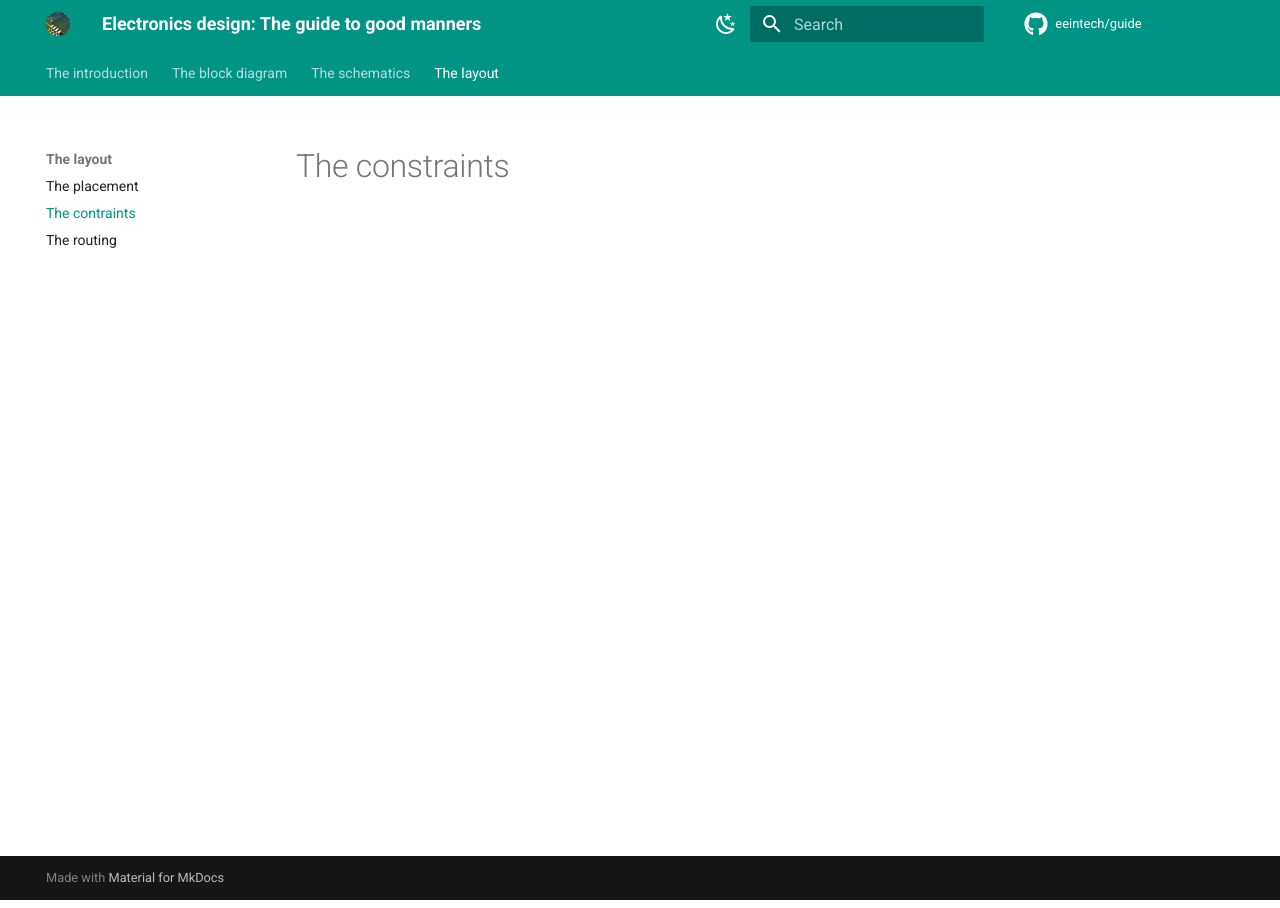
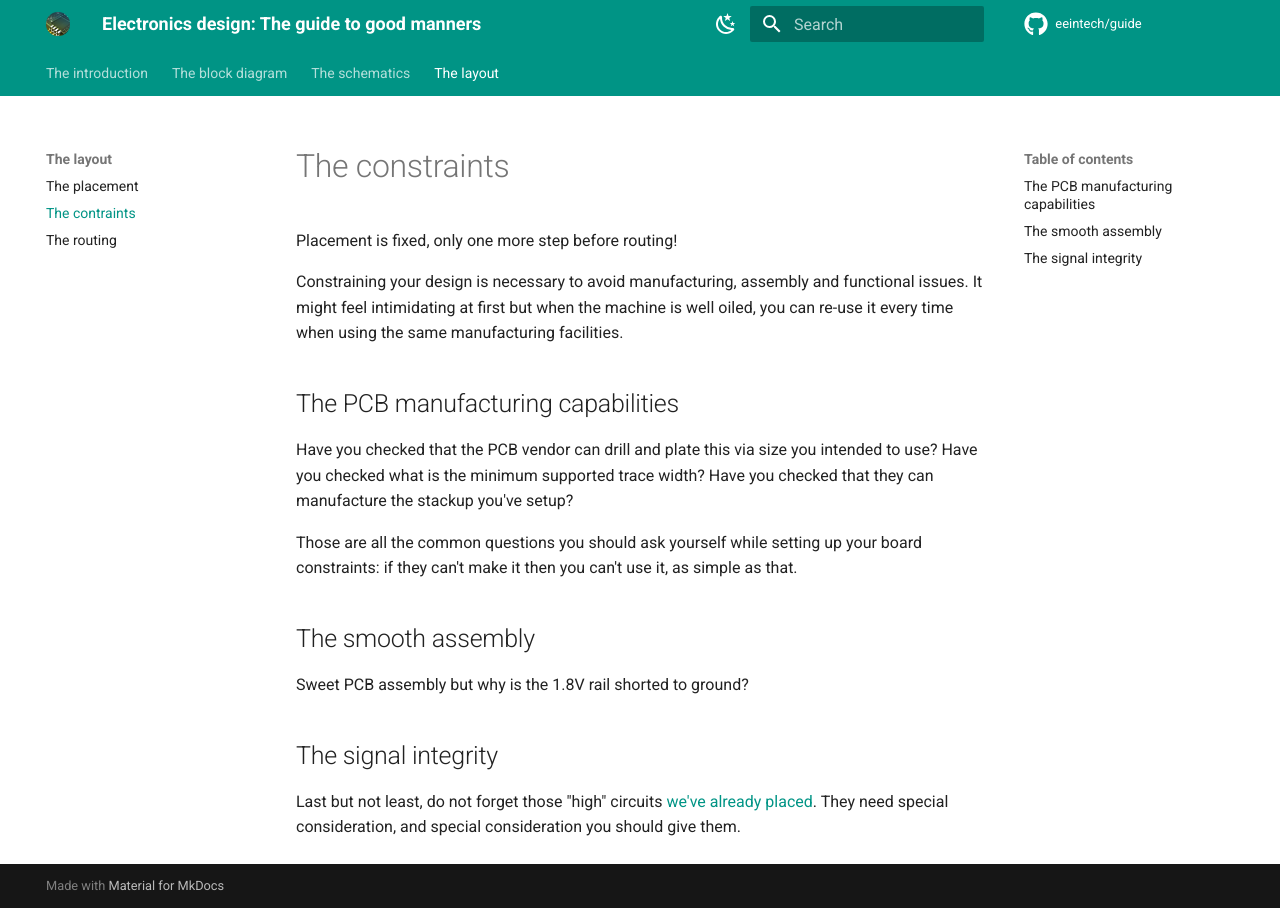
Before and after one commit to eeintech/guide, an MkDocs documentation site: the page built from docs/l_constraint.md, in a window 1280 px wide. Built offline with MkDocs 1.6.1 and Material for MkDocs 9.7.7, drawn with Linux system fonts in a browser that asks for light colours; comment, search, counter and statistics services are not loaded.

Commit message:
Started constraints

```diff
--- a/docs/l_constraint.md
+++ b/docs/l_constraint.md
@@ -1 +1,23 @@
 # The constraints
+
+Placement is fixed, only one more step before routing!
+
+Constraining your design is necessary to avoid manufacturing, assembly and functional issues.
+It might feel intimidating at first but when the machine is well oiled, you can re-use it every time when using the same manufacturing facilities.
+
+## The PCB manufacturing capabilities
+
+Have you checked that the PCB vendor can drill and plate this via size you intended to use?
+Have you checked what is the minimum supported trace width?
+Have you checked that they can manufacture the stackup you've setup?
+
+Those are all the common questions you should ask yourself while setting up your board constraints: if they can't make it then you can't use it, as simple as that.
+
+## The smooth assembly
+
+Sweet PCB assembly but why is the 1.8V rail shorted to ground?
+
+## The signal integrity
+
+Last but not least, do not forget those "high" circuits [we've already placed](../l_place/#the-high-circuits).
+They need special consideration, and special consideration you should give them.
```
Also changed, not shown: docs/s_circuit.md (+8 -2 lines).
